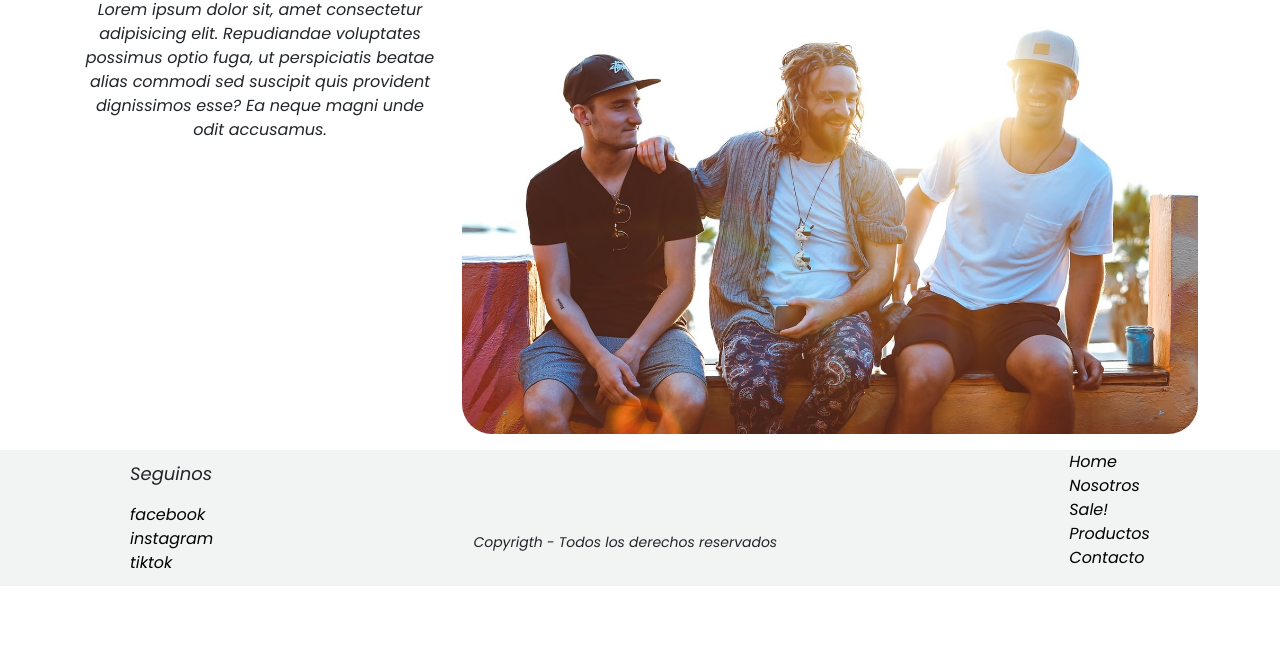
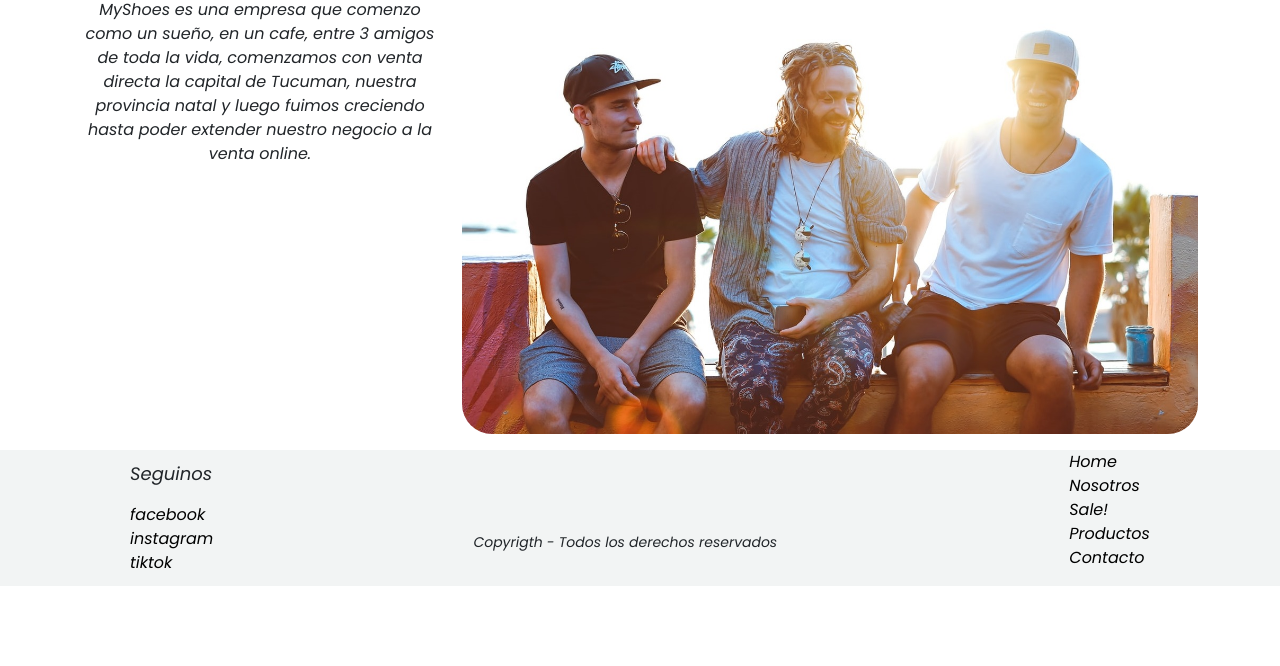
Before and after one commit to AndurGaitan/MyShoesB, a website: page pages/nosotros.html in a window 1280 px wide. Shown: the part 134-800 px from the top of the page. Drawn offline with nearby package versions, Linux system fonts and the light colour scheme.

Commit message:
modificaciones en parrafos del html nosotros

```diff
--- a/pages/nosotros.html
+++ b/pages/nosotros.html
@@ -68,7 +68,7 @@
               <h1>Nuestra historia</h1>
             </article>
             <article class="presentacionNosotros col-4 d-flex items-aling-center justifi-content-center">
-                <p>Lorem ipsum dolor sit, amet consectetur adipisicing elit. Repudiandae voluptates possimus optio fuga, ut perspiciatis beatae alias commodi sed suscipit quis provident dignissimos esse? Ea neque magni unde odit accusamus.</p>
+                <p>MyShoes es una empresa que comenzo como un sueño, en un cafe, entre 3 amigos de toda la vida, comenzamos con venta directa la capital de Tucuman, nuestra provincia natal y luego fuimos creciendo hasta poder extender nuestro negocio a la venta online.</p>
             </article>
             <article class=" fotoFriends col-8 mt-3 mb-3"><img src="../img/friends.jpg" class="img-fluid" alt="friends"></article>
         </section>
```
